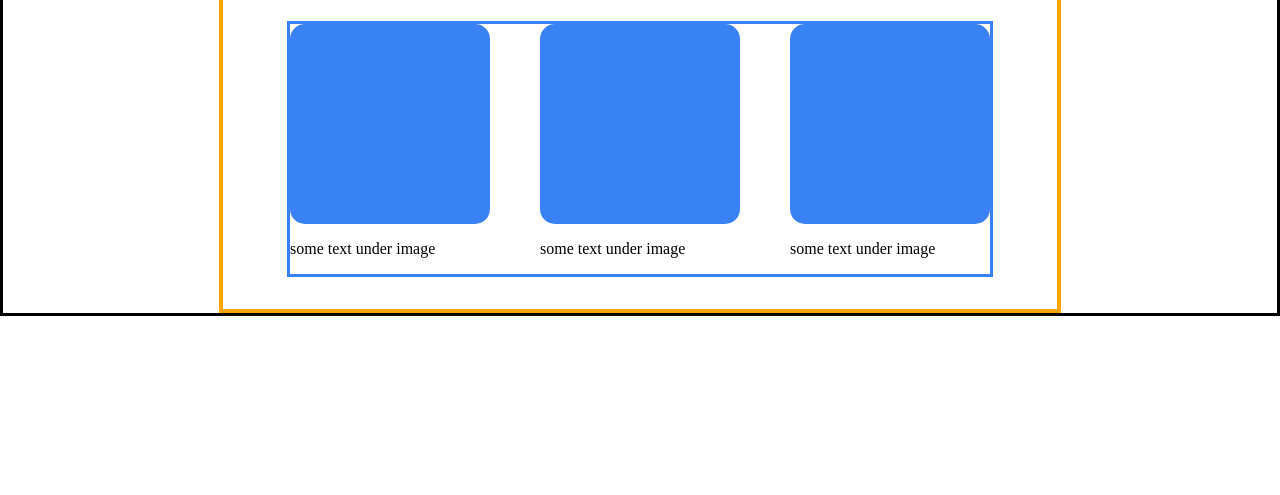
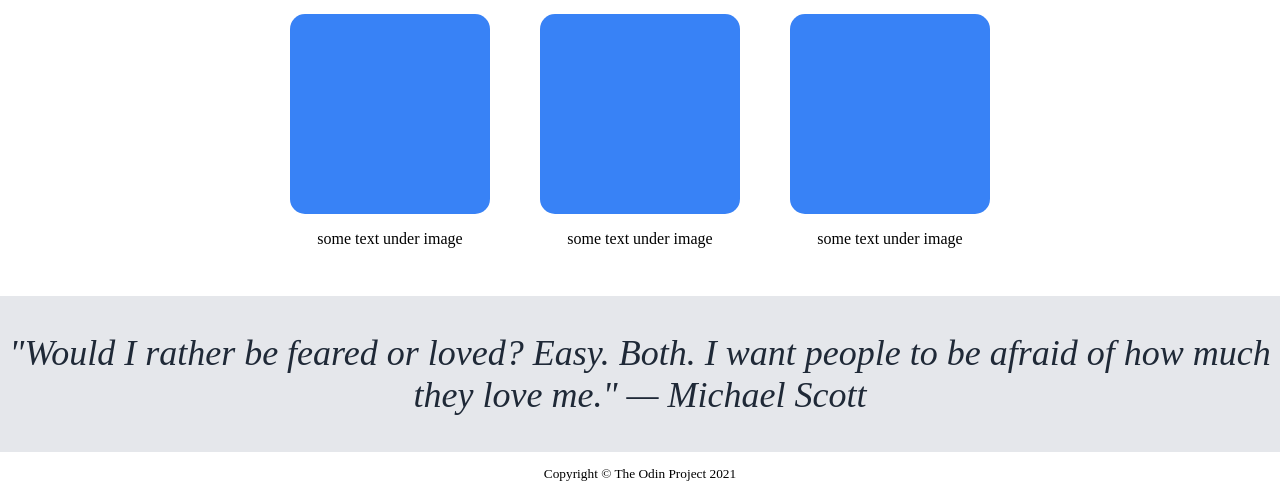
Before and after one commit to acarr123/odin-landing_page, a plain HTML site: page index.html in a window 1280 px wide. Shown: the part 549-1044 px from the top of the page. Before the commit the page ends 865 px from the top, so only its background shows below. Drawn offline with Linux system fonts and the light colour scheme.

Commit message:
take away borders and add last section

```diff
--- a/index.css
+++ b/index.css
@@ -70,12 +70,10 @@
     justify-self: center;
 }
 .middle_section{
-border: black solid;
 display: flex;
 justify-content: center;
 }
 .middle_container{
-    border: orange solid 4px;
     display: flex;
     flex-direction: column;
     padding-bottom: 32px;
@@ -89,12 +87,12 @@ justify-content: center;
     text-align: center;
 }
 .boxes{
-    border: #3882f6 solid;
     display: flex;
     gap: 50px;
 }
 .box{
     flex-wrap: wrap;
+    text-align: center;
 }
 .content_img{
     width: 200px;
@@ -102,3 +100,22 @@ justify-content: center;
     background-color: #3882f6;
     border-radius: 15px;
 }
+.third_section{
+    background-color: #e5e7eb;
+    display: flex;
+    flex-wrap: wrap;
+}
+.quote{
+    text-align: center;
+    font-size: 36px;
+    color: #1f2937;
+    font-style: italic;
+    font-weight: lighter;
+}
+.copywrite_section{
+    display: flex;
+    justify-content: center;
+}
+.copywrite_section div{
+    font-size: smaller;
+}
--- a/index.html
+++ b/index.html
@@ -55,5 +55,13 @@
                 </div>
             </div>
         </div>
+        <div class="third_section">
+            <div class="quote">
+                <p>"Would I rather be feared or loved? Easy. Both. I want people to be afraid of how much they love me." — Michael Scott</p>
+            </div>
+        </div>
+        <div class="copywrite_section">
+            <div><p>Copyright © The Odin Project 2021</p></div>
+        </div>
     </body>
 </html>
```
